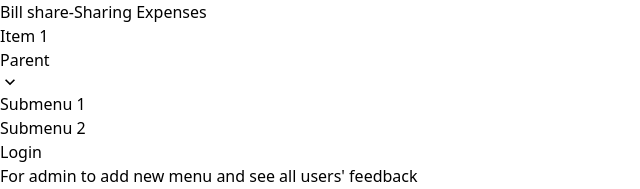
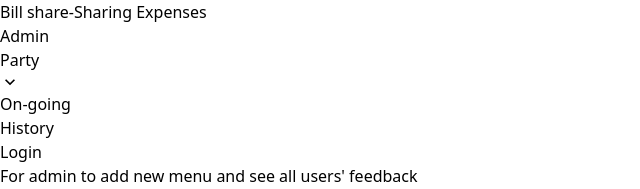
Before and after one commit to DaphnexxEli/Bill-Share-FE, a React (Vite) app in the folder frontend/: page / in a window 1280 px wide. Shown: the top 189 px of the page, without its empty margins (0-640 px from the left). Built offline with nearby package versions, Linux system fonts and the light colour scheme.

Commit message:
update Navbar

```diff
--- a/frontend/src/components/Navbar.jsx
+++ b/frontend/src/components/Navbar.jsx
@@ -11,11 +11,13 @@ export default function Navbar() {
       <div className="flex-none">
         <ul className="menu menu-horizontal px-1">
           <li>
-            <a>Item 1</a>
+          <Link to="/forAdmin">
+            <a>Admin</a>
+            </Link>
           </li>
           <li tabIndex={0}>
             <a>
-              Parent
+              Party
               <svg
                 className="fill-current"
                 xmlns="http://www.w3.org/2000/svg"
@@ -28,10 +30,10 @@ export default function Navbar() {
             </a>
             <ul className="p-2 bg-base-100">
               <li>
-                <a>Submenu 1</a>
+                <a>On-going</a>
               </li>
               <li>
-                <a>Submenu 2</a>
+                <a>History</a>
               </li>
             </ul>
           </li>
```
